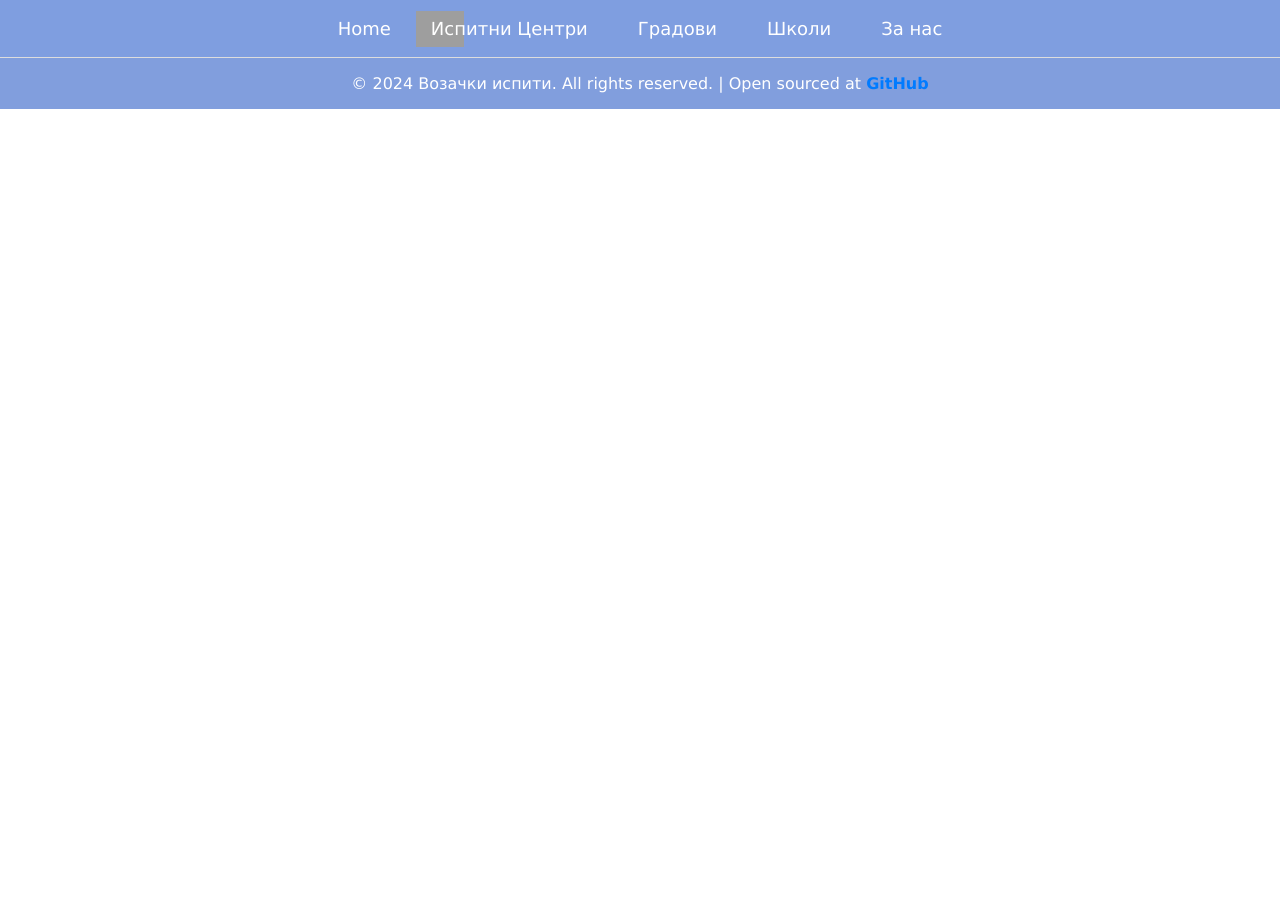
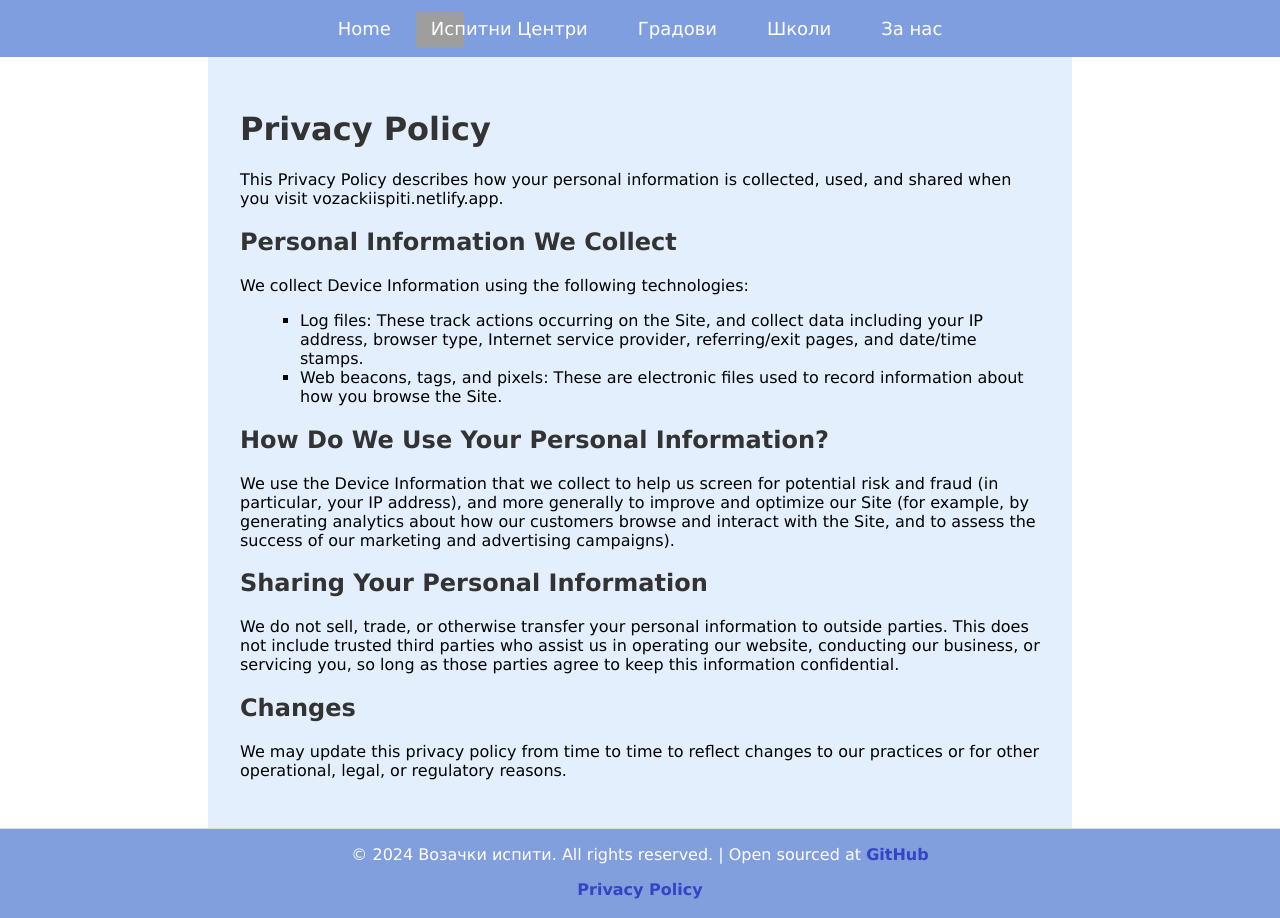
Before and after one commit to DimeDimitrov/oki-frontend, a Nuxt app: page /privacy in a window 1280 px wide. Before the commit the page ends 800 px from the top, so only its background shows below. Built offline with nearby package versions, Linux system fonts and the light colour scheme; grey boxes are pictures that could not be loaded.

Commit message:
Add Privacy Policy

```diff
--- a/components/Footer.vue
+++ b/components/Footer.vue
@@ -3,6 +3,9 @@
     <p>&copy; 2024 Возачки испити. All rights reserved. |
       Open sourced at <a href="https://github.com/DimeDimitrov/oki-frontend" target="_blank" rel="noopener noreferrer">GitHub</a>
     </p>
+    <a class="privacy" href="/privacy">Privacy Policy</a>
+    <br>
+    <br>
   </footer>
 </template>
 
@@ -12,13 +15,12 @@ footer {
   text-align: center;
   bottom: 0;
   width: 100%;
-  overflow: hidden;
   border-top: 1px solid #ddd;
   color:  white;
 }
 
 a {
-  color: #007BFF;
+  color: #3544c5;
   text-decoration: none;
   font-weight: bold;
 }
@@ -26,4 +28,5 @@ a {
 a:hover {
   text-decoration: underline; /* Add underline on hover for better visual feedback */
 }
+
 </style>
--- /dev/null
+++ b/pages/privacy.vue
@@ -0,0 +1,60 @@
+<template>
+    <div class="privacy-policy">
+      <h1>Privacy Policy</h1>
+
+      <p>
+        This Privacy Policy describes how your personal information is collected, used, and shared when you visit vozackiispiti.netlify.app.
+      </p>
+
+      <h2>Personal Information We Collect</h2>
+
+      <p>
+        We collect Device Information using the following technologies:
+      </p>
+
+      <ul>
+        <li>Log files: These track actions occurring on the Site, and collect data including your IP address, browser type, Internet service provider, referring/exit pages, and date/time stamps.</li>
+        <li>Web beacons, tags, and pixels: These are electronic files used to record information about how you browse the Site.</li>
+      </ul>
+
+      <h2>How Do We Use Your Personal Information?</h2>
+
+      <p>
+        We use the Device Information that we collect to help us screen for potential risk and fraud (in particular, your IP address), and more generally to improve and optimize our Site (for example, by generating analytics about how our customers browse and interact with the Site, and to assess the success of our marketing and advertising campaigns).
+      </p>
+
+      <h2>Sharing Your Personal Information</h2>
+
+      <p>
+        We do not sell, trade, or otherwise transfer your personal information to outside parties. This does not include trusted third parties who assist us in operating our website, conducting our business, or servicing you, so long as those parties agree to keep this information confidential.
+      </p>
+
+      <h2>Changes</h2>
+
+      <p>
+        We may update this privacy policy from time to time to reflect changes to our practices or for other operational, legal, or regulatory reasons.
+      </p>
+    </div>
+  </template>
+
+  <style scoped>
+  .privacy-policy {
+    background-color: #e3effc;
+    max-width: 800px;
+    margin: 0 auto;
+    padding: 2rem;
+  }
+
+  h1, h2 {
+    color: #333;
+  }
+
+  ul {
+    list-style-type: square;
+    margin-left: 20px;
+  }
+
+  a {
+    color: #007BFF;
+  }
+  </style>
```
Also changed, not shown: todo.txt.
